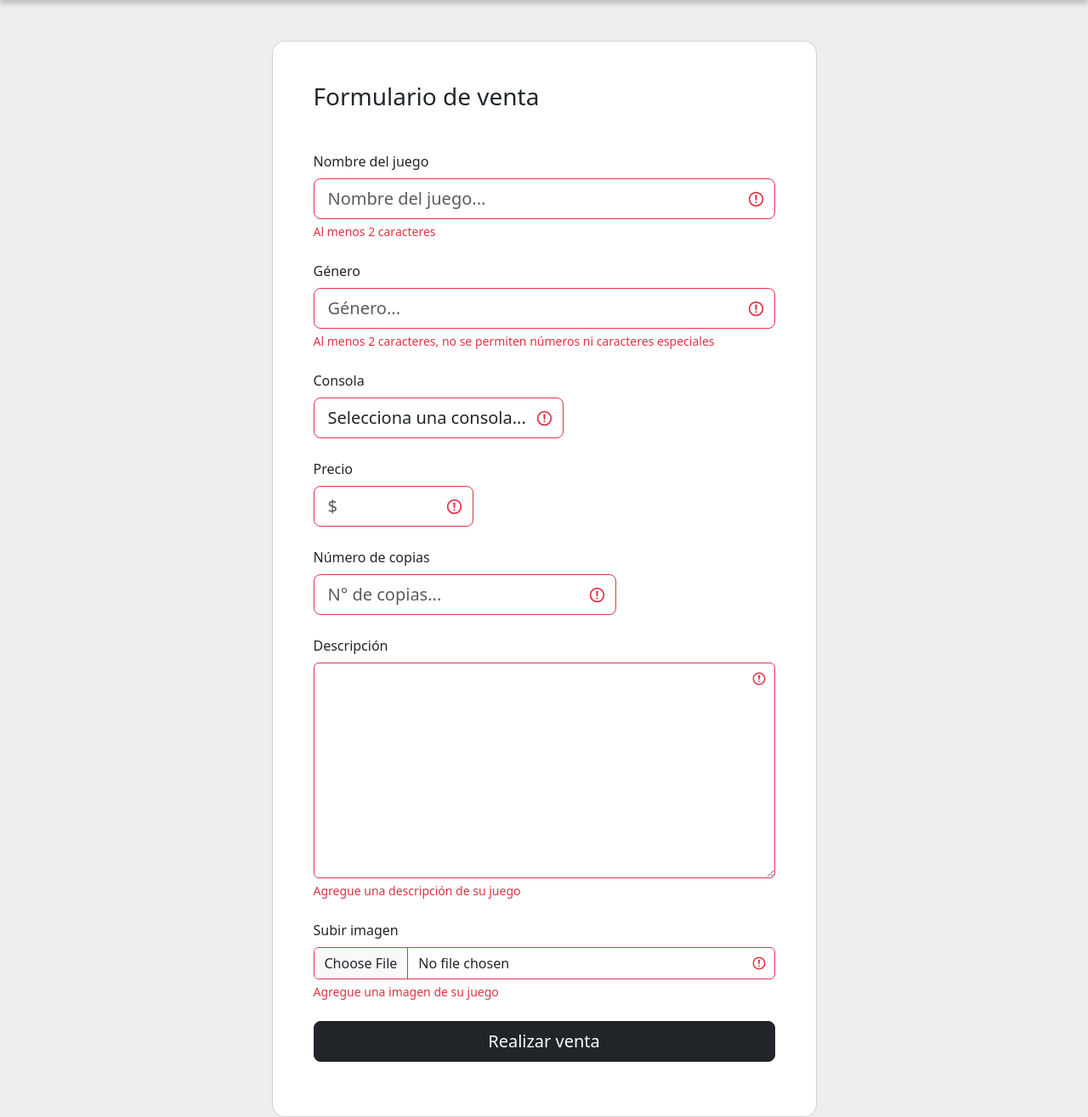
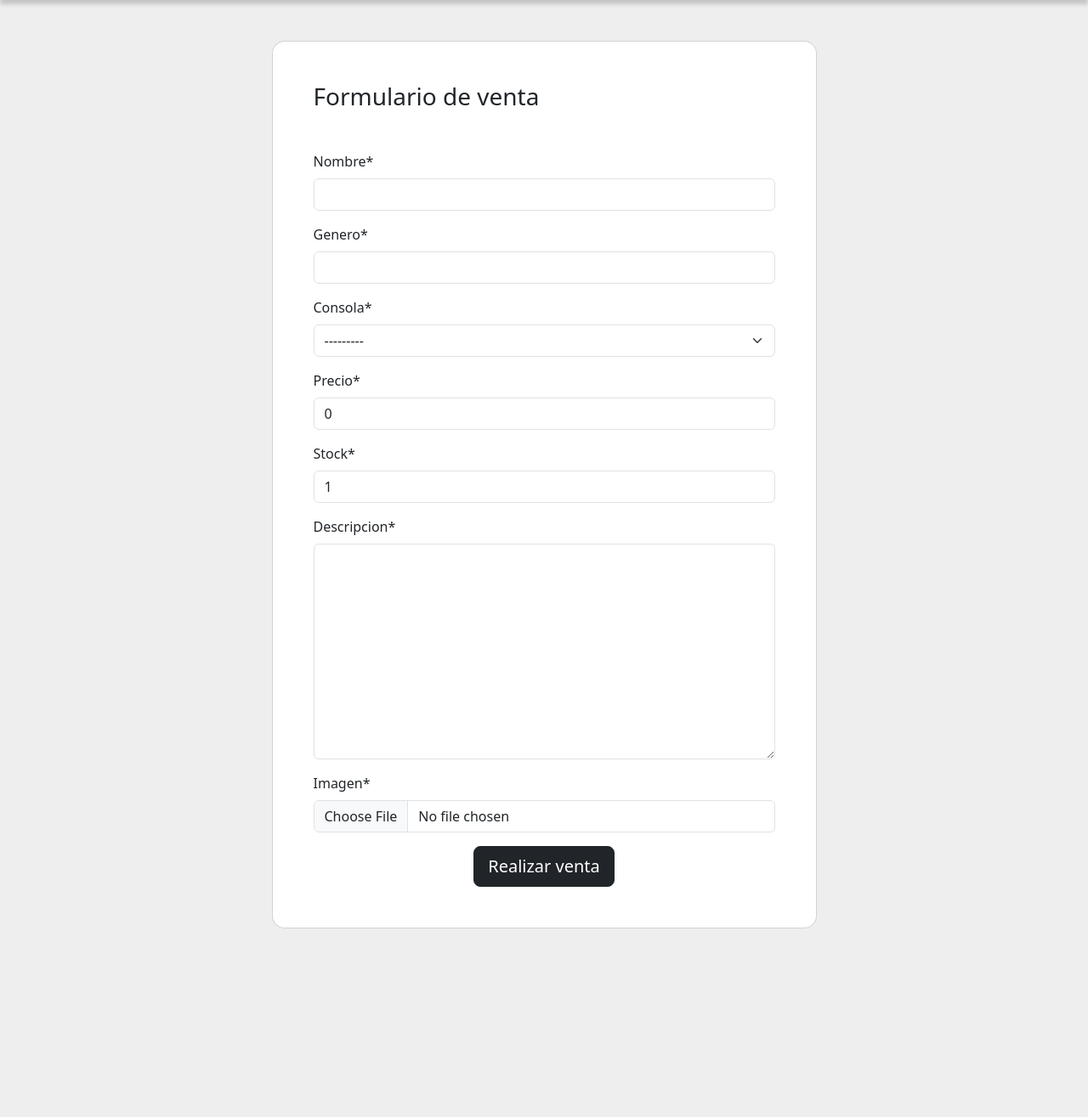
Before and after one commit to GwynbleiddOfR/gamestoreproject, a Django app: page /vistaVender/ in a window 1280 px wide. Shown: the part 136-1451 px from the top of the page at 85% size. After the commit the page ends 1229 px from the top, so only its background shows below. Run offline with Django 5.2, Linux system fonts and the light colour scheme; some libraries are stand-ins or nearby versions; some web fonts are replaced.

Commit message:
formulario para vender juegos OK

```diff
--- a/gamewebstore/templates/gamewebstore/vistaVender.html
+++ b/gamewebstore/templates/gamewebstore/vistaVender.html
@@ -1,5 +1,6 @@
 {% extends "gamewebstore/base.html" %}
 {%load static%}
+{% load crispy_forms_tags %}
 {% block contenido %}
 
     <!-- Editar perfil -->
@@ -11,95 +12,12 @@
                         <div class="card-body p-4 p-md-5">
                             <h3 class="mb-4 pb-2 pb-md-0 mb-md-5">Formulario de venta</h3>
 
-                            <form action="{% url 'vistaVentas' %}" class="was-validated" id="formularioVenta" method="post">
-                                <div class="row">
-                                    <div class="col-md-12 mb-4">
-                                        <div data-mdb-input-init class="form-outline">
-                                            <label class="form-label" for="nameGame">Nombre del juego</label>
-                                            <input type="text" id="nameGame" name="nameGame"
-                                                placeholder="Nombre del juego..." class="form-control form-control-lg"
-                                                required minlength="2" />
-                                            <div class="invalid-feedback">Al menos 2 caracteres</div>
-                                        </div>
-                                    </div>
+                            <form action="" method="post" enctype="multipart/form-data">
+                                {% csrf_token %}
+                                {{form|crispy}}
+                                <div class="text-center">
+                                    <button type="submit" class="btn btn-dark btn-lg">Realizar venta</button>
                                 </div>
-
-                                <div class="row">
-                                    <div class="col-md-12 mb-4">
-                                        <div data-mdb-input-init class="form-outline">
-                                            <label class="form-label" for="gameType">Género</label>
-                                            <input type="text" id="gameType" name="gameType" placeholder="Género..."
-                                                class="form-control form-control-lg" pattern="[A-Za-zñÑáéíóúÁÉÍÓÚ ]+"
-                                                required minlength="2" />
-                                            <div class="invalid-feedback">Al menos 2 caracteres, no se permiten números
-                                                ni caracteres especiales</div>
-                                        </div>
-                                    </div>
-                                </div>
-
-                                <div class="row">
-                                    <div class="col-md-12 mb-4 d-flex align-items-center">
-                                        <div data-mdb-input-init class="form-outline">
-                                            <label class="form-label" for="consola">Consola</label>
-                                            <select id="consola" name="consola" class="form-control form-control-lg"
-                                                required />
-                                            <option value="">Selecciona una consola...</option>
-                                            <option value="ps1">Playstation 1</option>
-                                            <option value="ps2">Playstation 2</option>
-                                            <option value="ps3">Playstation 3</option>
-                                            <option value="ps4">Playstation 4</option>
-                                            <option value="ps5">Playstation 5</option>
-                                            </select>
-                                        </div>
-                                    </div>
-                                </div>
-
-                                <div class="row">
-                                    <div class="col-md-12 mb-4 d-flex align-items-center">
-                                        <div data-mdb-input-init class="form-outline">
-                                            <label class="form-label" for="precio">Precio</label>
-                                            <input type="number" id="precio" name="precio" placeholder="$"
-                                                class="form-control form-control-lg" oninput="validarLongitudInput('precio', 6)"
-                                                required min="0" max="999999" />
-                                        </div>
-                                    </div>
-                                </div>
-
-                                <div class="row">
-                                    <div class="col-md-12 mb-4 d-flex align-items-center">
-                                        <div data-mdb-input-init class="form-outline">
-                                            <label class="form-label" for="copias">Número de copias</label>
-                                            <input type="number" id="copias" name="copias" placeholder="N° de copias..."
-                                                class="form-control form-control-lg" oninput="validarLongitudInput('copias', 2)"
-                                                required min="1" maxlength="3" />
-                                        </div>
-                                    </div>
-                                </div>
-
-                                <div class="row">
-                                    <div class="col-md-12 mb-4">
-                                        <div data-mdb-input-init class="form-outline">
-                                            <label class="form-label" for="descripcion">Descripción</label>
-                                            <textarea class="form-control" id="descripcion" name="descripcion" rows="10"
-                                                required></textarea>
-                                            <div class="invalid-feedback">Agregue una descripción de su juego</div>
-                                        </div>
-                                    </div>
-                                </div>
-
-                                <div class="row">
-                                    <div class="col-md-12 mb-4">
-                                        <label class="form-label" for="archivo">Subir imagen</label> <br>
-                                        <input class="form-control" id="archivo" name="archivo" type="file" required>
-                                        <div class="invalid-feedback">Agregue una imagen de su juego</div>
-                                    </div>
-                                </div>
-
-                                <div class="d-grid">
-                                    <button type="submit" id="botonVenta" class="btn btn-dark btn-lg mb-3">Realizar venta</button>
-                                </div>
-
-
                             </form>
                         </div>
                     </div>
```
